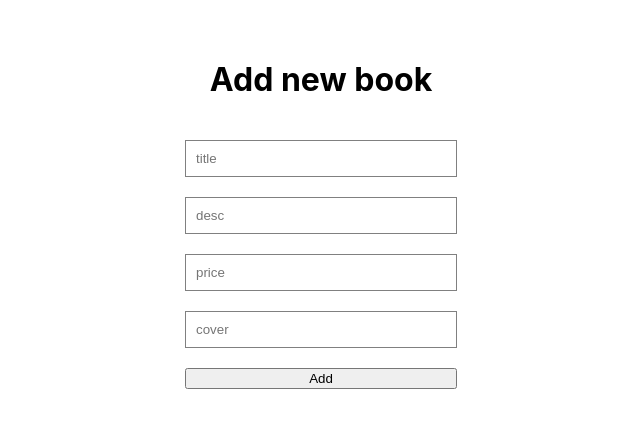
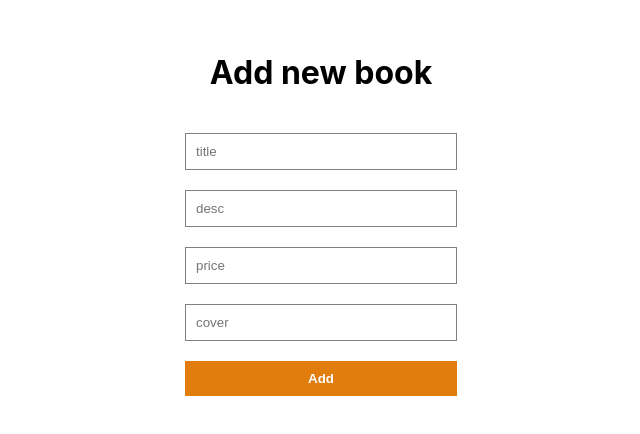
Before and after one commit to VilinKehayov/crud_app_mysql_react_node, a React (Create React App) app in the folder client/: page /add in a window 1280 px wide. Shown: the part 186-620 px from the top of the page, without its empty margins (319-959 px from the left). Built offline with nearby package versions, Linux system fonts and the light colour scheme.

Commit message:
add className for the styling

```diff
--- a/client/src/pages/Add.jsx
+++ b/client/src/pages/Add.jsx
@@ -36,7 +36,7 @@ const Add = () => {
       <input type="text" placeholder="desc" onChange={handleChange} name="desc"/>
       <input type="number" placeholder="price" onChange={handleChange} name="number"/>
       <input type="text" placeholder="cover"onChange={handleChange}  name="cover"/>
-      <button onClick={handleClick}>Add</button>
+      <button className="formButton" onClick={handleClick}>Add</button>
     </div>
   );
 };
```
